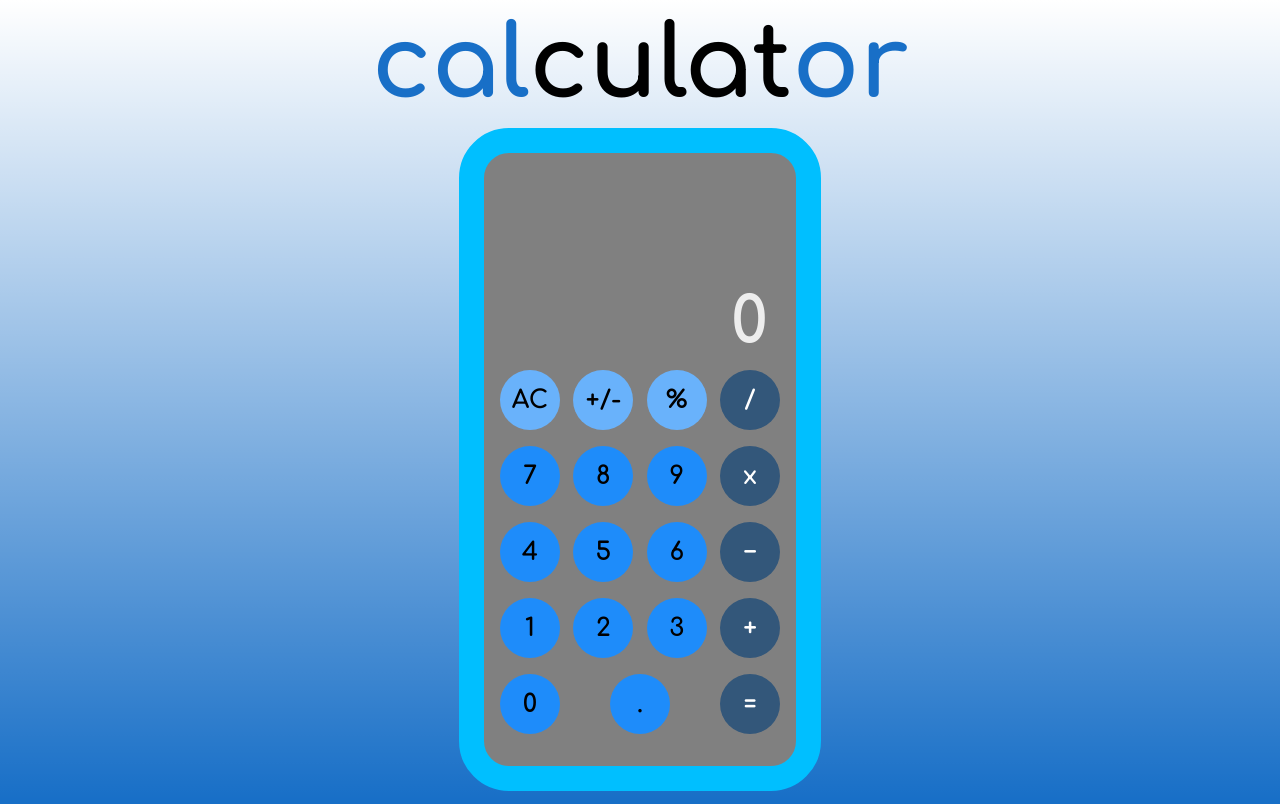
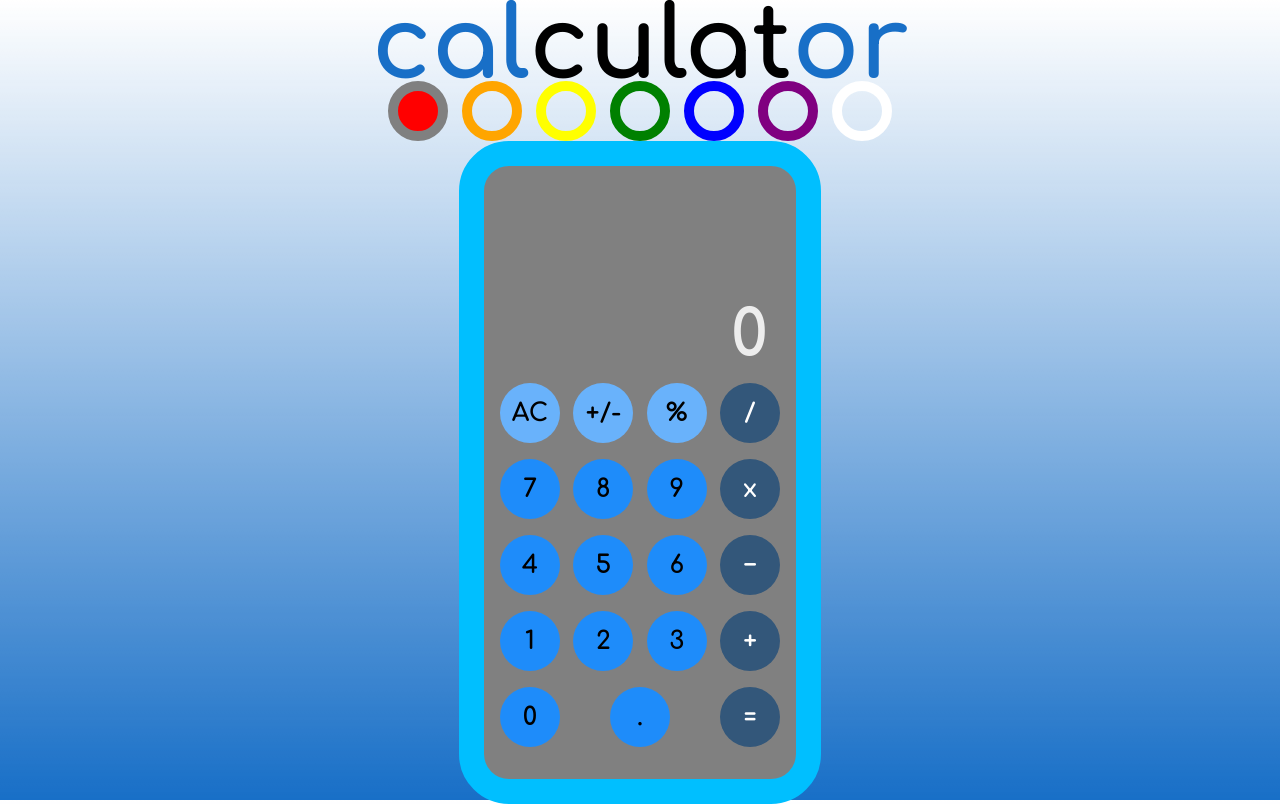
Before and after one commit to schillerandrew/Calculator, a plain HTML site: page index.html in a window 1280 px wide. Drawn offline with Linux system fonts and the light colour scheme.

Commit message:
added color selector; experimenting with its style

```diff
--- a/index.html
+++ b/index.html
@@ -13,9 +13,19 @@
 
 <body>
   <div class="calculator">
-    <div class="cal">cal</div>
-    <div>culat</div>
+    <!-- "calculator" header -->
+    <div class="cal"><p>cal</p></div>
+    <div><p>culat</p></div>
     <div class="or">or</div>
+  </div> <!-- "calculator" header -->
+  <div>
+    <button class="color-btn" id="red"></button>
+    <button class="color-btn" id="orange"></button>
+    <button class="color-btn" id="yellow"></button>
+    <button class="color-btn" id="green"></button>
+    <button class="color-btn" id="blue"></button>
+    <button class="color-btn" id="purple"></button>
+    <button class="color-btn" id="white"></button>
   </div>
   <main id="main">
     <form id="calc_form">
--- a/style.css
+++ b/style.css
@@ -19,6 +19,8 @@ body {
   font-size: 100px;
   display: flex;
   flex-direction: row;
+  margin-bottom: -20px;
+  margin-top: -10px;
 }
 
 body,
@@ -118,3 +120,42 @@ input[type="text"] {
 .btn-operator:hover {
   background-color: #999999;
 }
+
+.color-btn {
+  float: left;
+  border: 10px solid;
+  border-radius: 50%;
+  width: 60px;
+  height: 60px;
+  margin: 0px 7px;
+  background-color: transparent;
+}
+
+#red {
+  border-color: grey;
+  background-color: red;
+}
+
+#orange {
+  border-color: orange;
+}
+
+#yellow {
+  border-color: yellow;
+}
+
+#green {
+  border-color: green;
+}
+
+#blue {
+  border-color: blue;
+}
+
+#purple {
+  border-color: purple;
+}
+
+#white {
+  border-color: white;
+}
```
